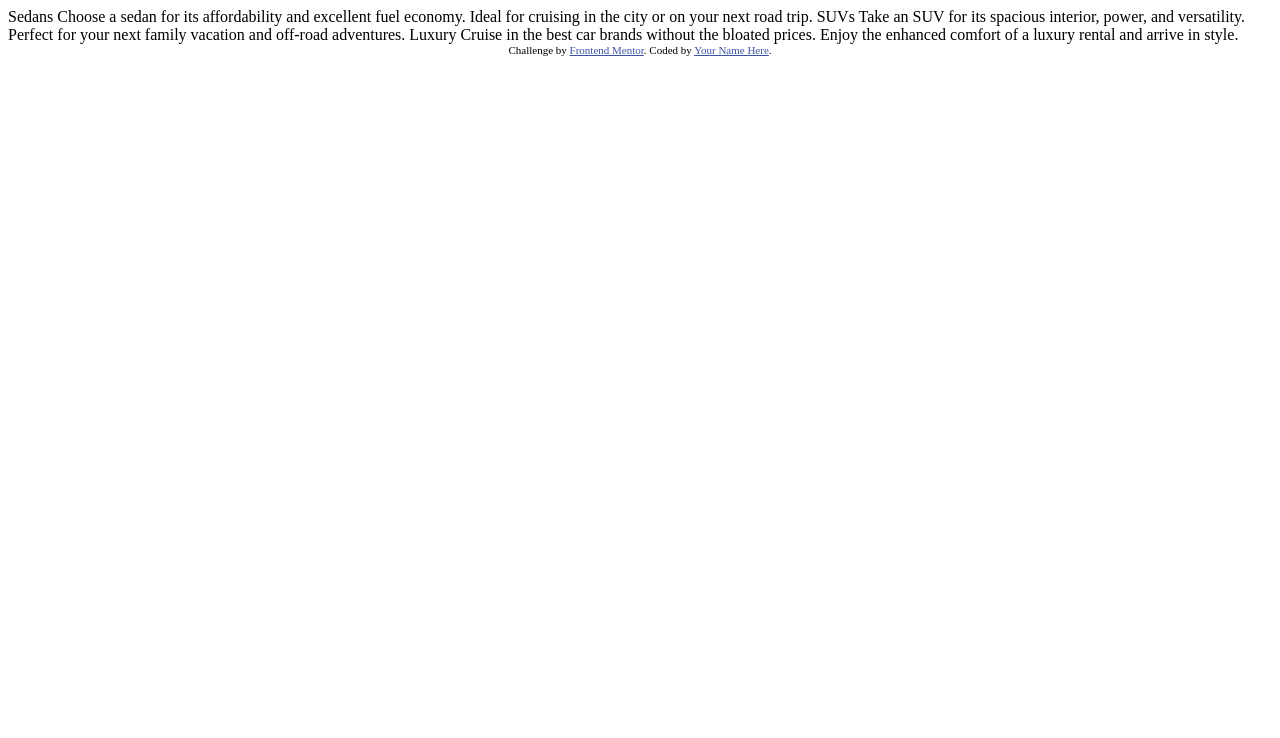
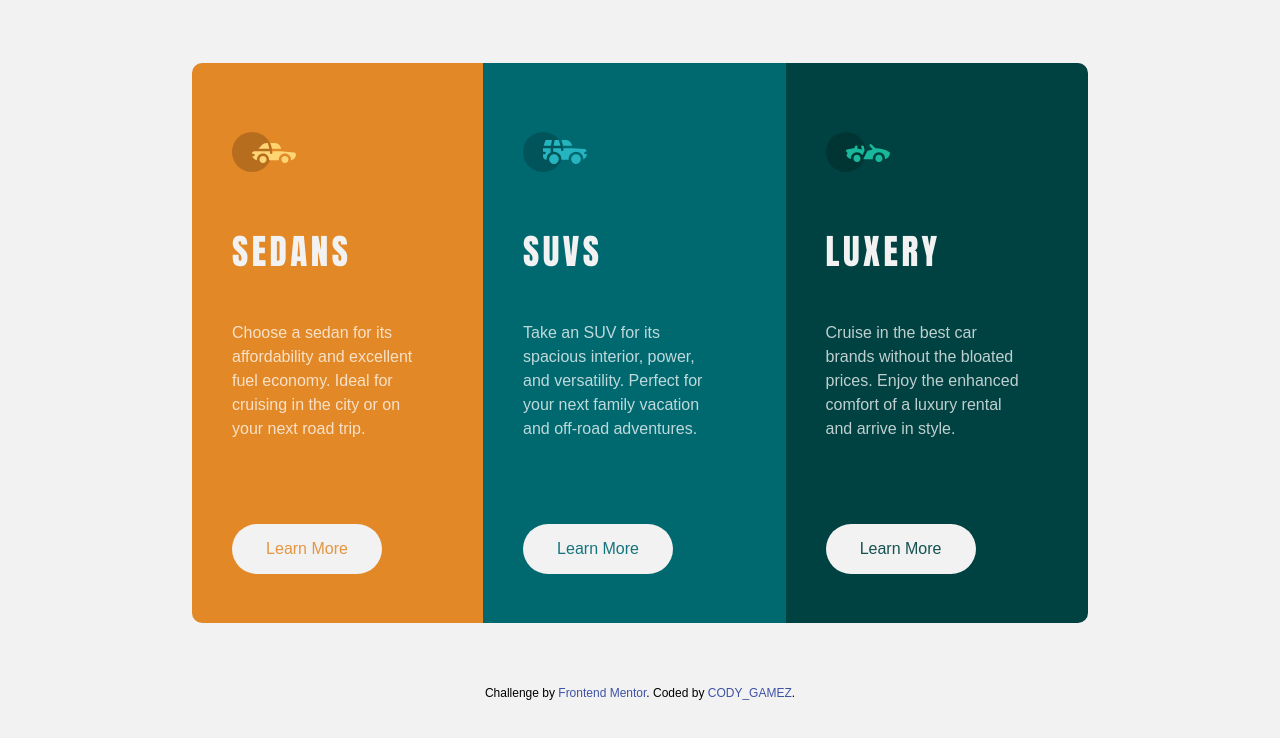
Before and after one commit to CODY-GAMEZ/Desafio-3-columnas-Cody_Gamez, a plain HTML site: page index.html in a window 1280 px wide. Drawn offline with Linux system fonts and the light colour scheme.

Commit message:
casi terminado

```diff
--- a/index.html
+++ b/index.html
@@ -1,36 +1,79 @@
 <!DOCTYPE html>
 <html lang="en">
+
 <head>
-  <meta charset="UTF-8">
-  <meta name="viewport" content="width=device-width, initial-scale=1.0"> <!-- displays site properly based on user's device -->
+    <meta charset="UTF-8">
+    <meta name="viewport" content="width=device-width, initial-scale=1.0">
+    <!-- displays site properly based on user's device -->
 
-  <link rel="icon" type="image/png" sizes="32x32" href="./images/favicon-32x32.png">
+    <link rel="icon" type="image/png" sizes="32x32" href="./images/favicon-32x32.png">
 
-  <title>Frontend Mentor | 3-column preview card component</title>
+    <link rel="preconnect" href="https://fonts.googleapis.com">
+    <link rel="preconnect" href="https://fonts.gstatic.com" crossorigin>
+    <link href="https://fonts.googleapis.com/css2?family=Anton&display=swap" rel="stylesheet">
 
-  <!-- Feel free to remove these styles or customise in your own stylesheet 👍 -->
-  <style>
-    .attribution { font-size: 11px; text-align: center; }
-    .attribution a { color: hsl(228, 45%, 44%); }
-  </style>
+    <title>Frontend Mentor | 3-column preview card component</title>
+
+    <link rel="stylesheet" href="style.css">
+
 </head>
+
 <body>
 
-  Sedans
-  Choose a sedan for its affordability and excellent fuel economy. Ideal for cruising in the city
-  or on your next road trip.
+    <div class="container">
 
-  SUVs
-  Take an SUV for its spacious interior, power, and versatility. Perfect for your next family vacation
-  and off-road adventures.
+        <!------------------------------------------------->
 
-  Luxury
-  Cruise in the best car brands without the bloated prices. Enjoy the enhanced comfort of a luxury
-  rental and arrive in style.
+        <div class="container_uno caja">
 
-  <div class="attribution">
-    Challenge by <a href="https://www.frontendmentor.io?ref=challenge" target="_blank">Frontend Mentor</a>.
-    Coded by <a href="#">Your Name Here</a>.
-  </div>
+            <div class="caja_uno">
+
+                <div class="img"><img src="images/icon-sedans.svg" alt="SEDANS"></div>
+
+
+                <span class="title text_uno">SEDANS</span>
+
+                <div class="parrafo_uno pa">Choose a sedan for its affordability and excellent fuel economy. Ideal for cruising in the city or on your next road trip.</div>
+
+                <button class="boton_uno boton">Learn More</button>
+
+            </div>
+        </div>
+        <!------------------------------------------------->
+
+        <div class="container_dos caja"><br>
+            <div class="caja_dos">
+                <div class="img"><img src="images/icon-suvs.svg" alt="SUVS"></div>
+
+                <span class="title text_dos">SUVS</span>
+
+                <div class="parrafo_dos pa">Take an SUV for its spacious interior, power, and versatility. Perfect for your next family vacation and off-road adventures.</div>
+
+                <button class="boton_dos boton"> Learn More</button>
+            </div>
+        </div>
+
+        <!------------------------------------------------->
+
+        <div class="container_tres caja">
+            <div class="caja_tres">
+                <div class="img"><img src="images/icon-luxury.svg" alt="LUXERY"></div>
+                <span class="title text_tres"> LUXERY </span>
+
+                <div class="parrafo_tres pa">Cruise in the best car brands without the bloated prices. Enjoy the enhanced comfort of a luxury rental and arrive in style.</div>
+
+                <button class="boton_tres boton">Learn More</button>
+            </div>
+        </div>
+
+
+    </div>
+
+    <div class="codes">
+        Challenge by <a href="https://www.frontendmentor.io?ref=challenge" target="_blank">Frontend Mentor</a>. Coded by <a href="https://www.frontendmentor.io/profile/CODY-GAMEZ">CODY_GAMEZ</a>.
+    </div>
+
+
 </body>
+
 </html>
--- /dev/null
+++ b/style.css
@@ -0,0 +1,201 @@
+* {
+    margin: 0;
+    padding: 0;
+}
+
+body {
+    width: 100vw;
+    height: 100vh;
+    display: flex;
+    flex-direction: column;
+    align-items: center;
+    justify-content: center;
+    background-color: hsl(0, 0%, 95%);
+}
+
+.codes {
+    font-size: 12px;
+    text-align: center;
+    margin-bottom: 100px;
+    font-family: sans-serif;
+}
+
+.codes a {
+    text-decoration: none;
+    color: hsl(228, 45%, 44%);
+}
+
+.container {
+    margin: auto;
+    max-width: 70vw;
+    height: 70vh;
+    display: flex;
+    flex-direction: row;
+    justify-content: center;
+    padding: auto;
+}
+
+button {
+    justify-content: flex end;
+    width: 150px;
+    height: 50px;
+    background-color: hsl(0, 0%, 95%);
+    border: none;
+    border-radius: 40px;
+    font-size: 16px;
+    margin-bottom: -20px;
+    transition: background 2s, border-radius 2s;
+}
+
+button:hover {
+    background-color: hsl(0, 0%, 0%);
+    border-radius: 15px;
+    transition: all 1s;
+}
+
+.title {
+    color: hsl(0, 0%, 95%);
+    font-size: 35px;
+    font-family: 'Anton', sans-serif;
+    margin-bottom: -40px;
+    letter-spacing: .1em;
+}
+
+.pa {
+    color: hsla(0, 0%, 100%, 0.75);
+    font-family: sans-serif;
+    /*  font-size: 15px;
+    line-height: 1.7; */
+    line-height: 1.5em;
+    font-size: 1em;
+}
+
+.img {
+    width: 70px;
+    height: 50px;
+    margin-bottom: -40px;
+}
+
+.container_uno {
+    background-color: hsl(31, 77%, 52%);
+    padding: auto;
+    border-start-start-radius: 10px;
+    border-end-start-radius: 10px;
+    display: flex;
+    align-items: center;
+}
+
+.caja_uno {
+    height: 90%;
+    width: 64%;
+    display: flex;
+    flex-direction: column;
+    justify-content: space-around;
+    margin: 40px;
+}
+
+.boton_uno {
+    color: hsla(31, 77%, 52%, 0.87);
+}
+
+
+/*
+
+
+
+gdsfgdafg
+
+
+asdfg
+adfgadf
+gafg
+
+
+
+
+
+*/
+
+.container_dos {
+    background-color: hsl(184, 100%, 22%);
+    padding: auto;
+    display: flex;
+    align-items: center;
+}
+
+.caja_dos {
+    margin-top: 20px;
+    margin: 40px;
+    height: 90%;
+    width: 64%;
+    display: flex;
+    flex-direction: column;
+    justify-content: space-around;
+}
+
+.boton_dos {
+    color: hsla(184, 100%, 22%, 0.918);
+}
+
+
+/*
+
+
+*/
+
+.container_tres {
+    background-color: hsl(179, 100%, 13%);
+    padding: auto;
+    display: flex;
+    align-items: center;
+    border-end-end-radius: 10px;
+    border-start-end-radius: 10px;
+}
+
+.caja_tres {
+    height: 90%;
+    width: 64%;
+    display: flex;
+    flex-direction: column;
+    justify-content: space-around;
+    margin: 40px;
+    /*outline: 2px solid red;*/
+}
+
+.boton_tres {
+    color: hsla(179, 100%, 13%, 0.918);
+}
+
+@media (max-width: 500px) {
+    body {
+        width: 100%;
+        height: 100%;
+    }
+    .container {
+        flex-direction: column;
+        margin: 50px 25px;
+        max-width: 90vw;
+        height: 100%;
+    }
+    .container_uno {
+        border-top-left-radius: 0px;
+        border-top-right-radius: 10px;
+        border-start-start-radius: 10px;
+        border-end-start-radius: 0px;
+    }
+    .caja_uno {
+        min-height: 350px;
+    }
+    .caja_dos {
+        min-height: 350px;
+    }
+    .container_tres {
+        border-end-end-radius: 0px;
+        border-start-end-radius: 0px;
+        border-bottom-left-radius: 10px;
+        border-bottom-right-radius: 10px;
+    }
+    .caja_tres {
+        min-height: 350px;
+    }
+}
```
